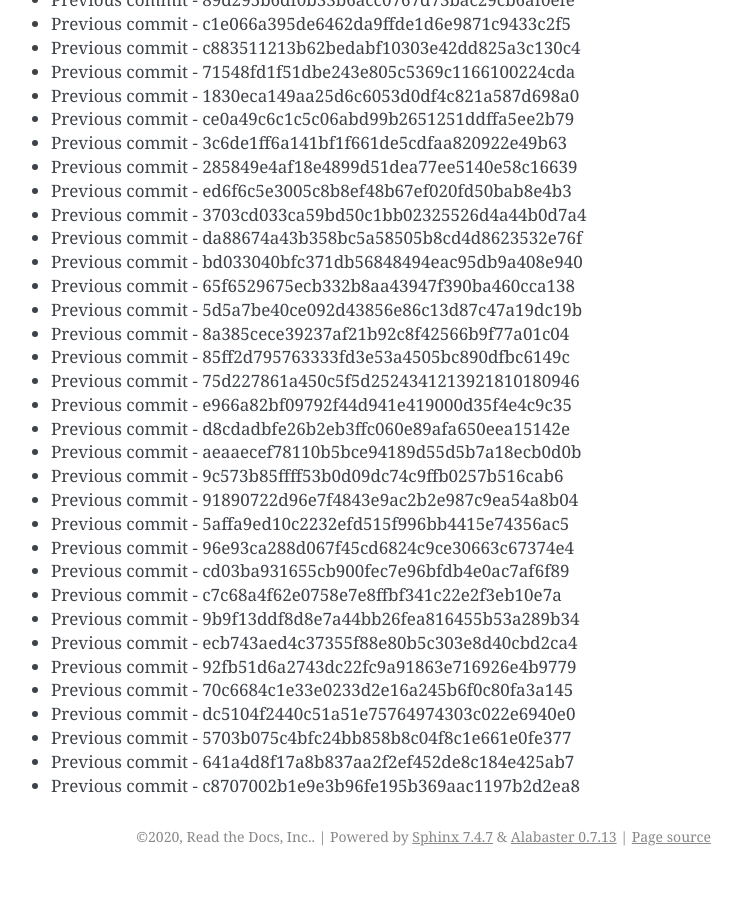
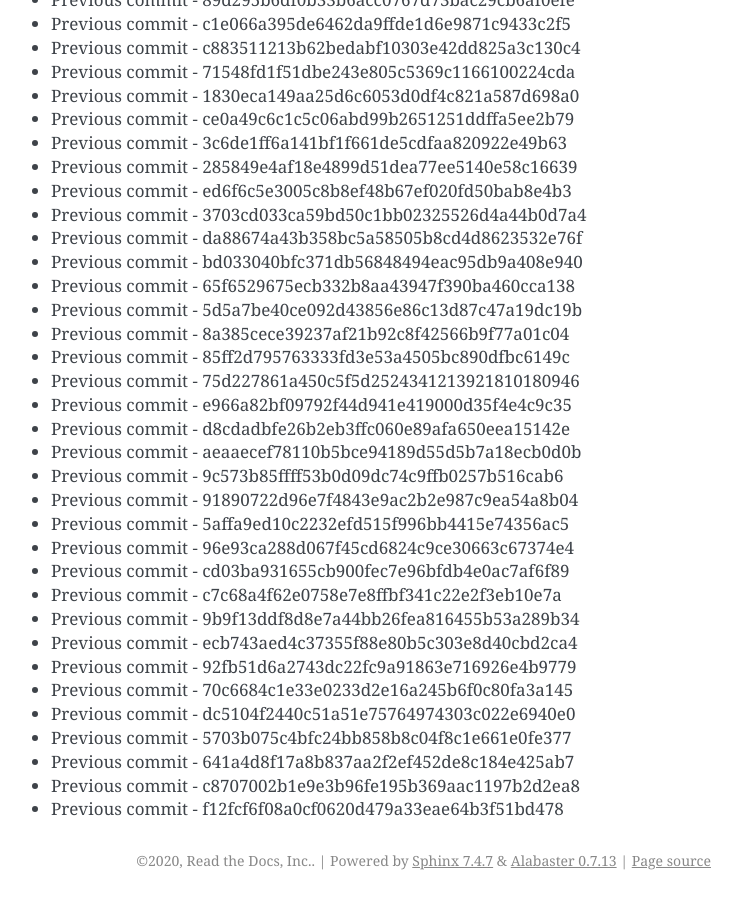
Before and after one commit to readthedocs/rtd-git-stresstest, a Sphinx documentation site: the page built from docs/updates.rst, in a window 1280 px wide and 900 px high, scrolled down 87371 px. Shown: the whole window, without its empty margins (399-1141 px from the left). Built offline with Sphinx 7.4.7, drawn with Linux system fonts in a browser that asks for light colours; before the commit the page ends 88247 px from its top, so only the background shows below that.

Commit message:
Generating commit from previous: f12fcf6f08a0cf0620d479a33eae64b3f51bd478

```diff
--- a/docs/updates.rst
+++ b/docs/updates.rst
@@ -3703,3 +3703,4 @@ It can be tested for any performance characteristics.
 * Previous commit - 5703b075c4bfc24bb858b8c04f8c1e661e0fe377
 * Previous commit - 641a4d8f17a8b837aa2f2ef452de8c184e425ab7
 * Previous commit - c8707002b1e9e3b96fe195b369aac1197b2d2ea8
+* Previous commit - f12fcf6f08a0cf0620d479a33eae64b3f51bd478
```
